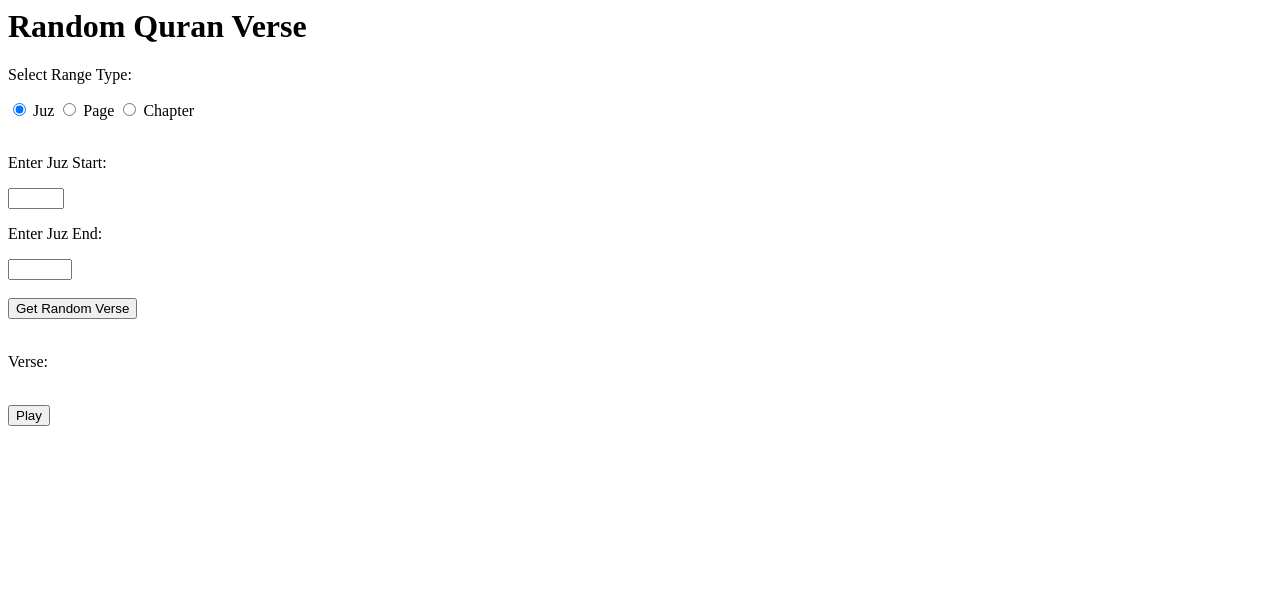
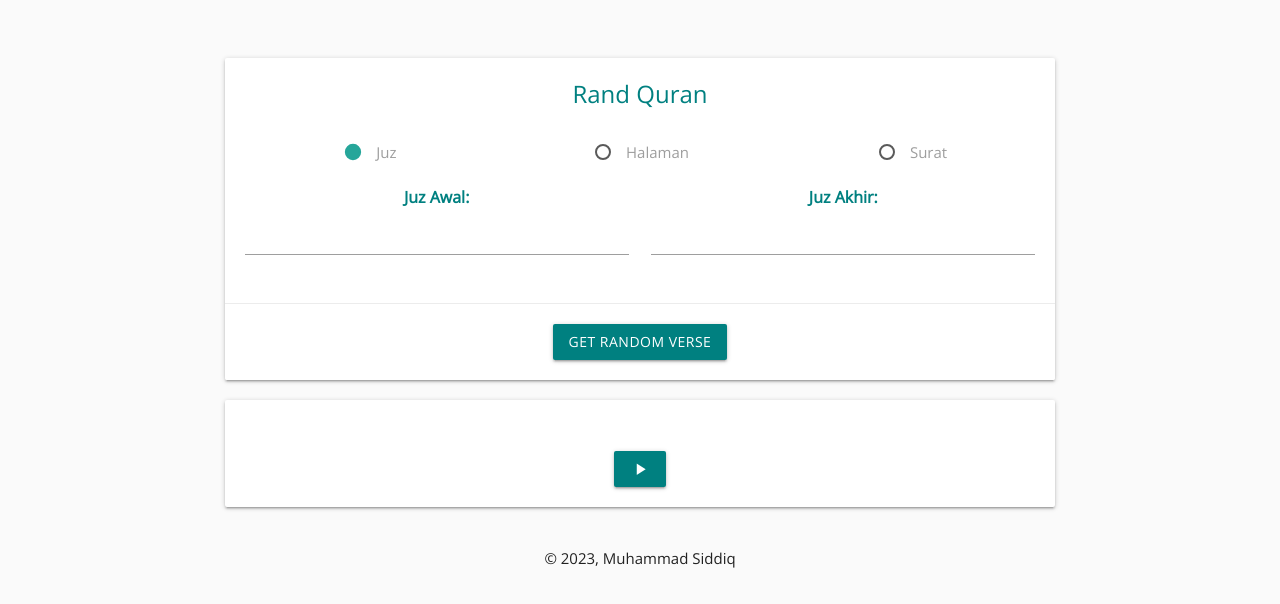
Before and after one commit to AlMutarjim/AlMutarjim.github.io, a plain HTML site: page index.html in a window 1280 px wide. Drawn offline with nearby package versions, Linux system fonts and the light colour scheme.

Commit message:
Update index.html

```diff
--- a/index.html
+++ b/index.html
@@ -1,5 +1,25 @@
-<html>
+<!DOCTYPE html>
+<html lang="en">
+
+<head>
+    <meta charset="UTF-8">
+    <meta name="viewport" content="width=device-width, initial-scale=1">
+    <title>Random Quran Verse</title>
+    <!-- Material Design stylesheet -->
+    <link rel="preconnect" href="https://fonts.googleapis.com">
+    <link rel="preconnect" href="https://fonts.gstatic.com" crossorigin>
+    <link href="https://fonts.googleapis.com/css2?family=Open+Sans&display=swap" rel="stylesheet">
+    <link rel="stylesheet" href="https://cdnjs.cloudflare.com/ajax/libs/materialize/1.0.0/css/materialize.min.css">
+    <!-- Material Design icons -->
+    <link href="https://fonts.googleapis.com/icon?family=Material+Icons" rel="stylesheet">
+    <!-- Custom styles -->
     <style>
+        body {
+            font-family: 'Open Sans', sans-serif;
+            text-align: center;
+            background-color: #fafafa;
+        }
+
         .spoiler {
             color: black;
             background-color: black;
@@ -11,30 +31,150 @@
         .spoiler:hover {
             background-color: transparent;
         }
+
+        audio {
+            display: none
+        }
+
+        #main-container {
+            margin-top: 50px;
+        }
+
+        .card {
+            margin-bottom: 20px;
+        }
+
+        .card .card-content {
+            padding: 20px;
+        }
+
+        .card .card-action {
+            padding: 20px;
+            text-align: center;
+        }
+
+        .card-title {
+            font-size: 15px;
+            font-weight: 700;
+            color: #008080;
+            text-align: center;
+        }
+
+        #range-label,
+        #range-end-label {
+            font-weight: 700;
+            font-size: 16px;
+            color: #008080;
+        }
+
+        .verse input[type="number"]::-webkit-inner-spin-button,
+        input[type="number"]::-webkit-outer-spin-button {
+            -webkit-appearance: none;
+            margin: 0;
+        }
+
+        input[type="number"] {
+            -moz-appearance: textfield;
+            appearance: textfield;
+            font-size: 16px;
+            font-weight: 700;
+            color: #008080;
+            text-align: center;
+            border: none;
+            border-bottom: 1px solid #008080;
+            width: 50%;
+            margin: 20px auto;
+            padding: 10px;
+        }
+
+        .btn {
+            background-color: #008080;
+        }
+
+        .btn:hover {
+            background-color: #006666;
+        }
+
+        @media (max-width: 1080px) {
+            .card {
+                width: 90%;
+                margin: 0 auto;
+            }
+
+            input[type="number"] {
+                width: 80%;
+            }
+        }
     </style>
+</head>
 
 <body>
-    <h1>Random Quran Verse</h1>
-    <p>Select Range Type:</p>
-    <input type="radio" id="range-juz" name="range-type" value="juz" checked>
-    <label for="range-juz">Juz</label>
-    <input type="radio" id="range-page" name="range-type" value="page">
-    <label for="range-page">Page</label>
-    <input type="radio" id="range-chapter" name="range-type" value="chapter">
-    <label for="range-chapter">Chapter</label><br><br>
-    <p id="range-label">Enter Juz Start:</p>
+    <div id="main-container">
+        <div class="row">
+            <div class="col s12 m10 offset-m1 l8 offset-l2">
+                <div class="card">
+                    <div class="card-content">
+                        <span class="card-title">Rand Quran</span>
+                        <br>
+                        <div class="row">
+                            <div class="col s4">
+                                <p>
+                                    <label>
+                                        <input type="radio" name="range-type" value="juz" checked />
+                                        <span>Juz</span>
+                                    </label>
+                                </p>
+                            </div>
+                            <div class="col s4">
+                                <p>
+                                    <label>
+                                        <input type="radio" name="range-type" value="page" />
+                                        <span>Halaman</span>
+                                    </label>
+                                </p>
+                            </div>
+                            <div class="col s4">
+                                <p>
+                                    <label>
+                                        <input type="radio" name="range-type" value="chapter" />
+                                        <span>Surat</span>
+                                    </label>
+                                </p>
+                            </div>
+                        </div>
+                        <div class="row">
+                            <div class="col s12 m6 s6">
+                                <p id="range-label">Juz Awal:</p>
                                 <input type="number" id="range-start" min="1" max="30" required>
-    <p id="range-end-label">Enter Juz End:</p>
-    <input type="number" id="range-end" min="1" max="604" required><br><br>
-    <button onclick="getRandomVerse()">Get Random Verse</button>
-    <br><br>
-    <p>Verse:</p>
-    <p id="verse"></p>
+                            </div>
+                            <div class="col s12 m6 s6">
+                                <p id="range-end-label">Juz Akhir:</p>
+                                <input type="number" id="range-end" min="1" max="604" required>
+                            </div>
+                        </div>
+
+                    </div>
+                    <div class="card-action">
+                        <a class="waves-effect waves-light btn" onclick="getRandomVerse()">Get Random Verse</a>
+                    </div>
+                </div>
+                <div class="card">
+                    <div class="card-content">
+                        <p id="verse" class="card-title" style=font-family:Arial></p>
                         <br>
-    <button id="playButton" onclick="playAudio()">Play</button>
+                        <button class="waves-effect waves-light btn" id="playButton" onclick="playAudio()">
+                        <i class="material-icons">play_arrow</i>
+                        </button>
+                        <audio id="audio" controls></audio>
+                    </div>
+                </div>
+            </div>
+        </div>
+    </div>
+    <footer>&#169; 2023, Muhammad Siddiq</footer>
+    <script src="https://cdnjs.cloudflare.com/ajax/libs/materialize/1.0.0/js/materialize.min.js"></script>
 </body>
 <script>
-
     const API_URLS = {
         juz: "https://api.npoint.io/64fd1d5a85851c800ac8",
         page: "https://api.npoint.io/fc9bdcbb5ea70254858f",
@@ -55,12 +195,12 @@
                 : data.slice(rangeStart - 1, rangeEnd).flatMap(({ verses: { start, end } }) => Array.from({ length: end - start + 1 }, (_, i) => start + i));
         const { data: { text, audio: audioUrl } } = await fetch(`https://api.alquran.cloud/v1/ayah/${verses[Math.floor(Math.random() * verses.length)]}/ar.alafasy`).then(response => response.json());
         let displayedText = text.split(' ').slice(0, 8).join(' ');
-        displayedText += text.split(' ').length > 14 ? `<span class="spoiler">${text.split(' ').slice(8).join(' ')}</span>` : '';
+        displayedText += text.split(' ').length > 14 ? `<span class="spoiler"> ${text.split(' ').slice(8).join(' ')}</span>` : '';
         if (text.split(' ').length > 14) {
             document.getElementById("verse").innerHTML = displayedText;
             setTimeout(() => {
                 audio.pause();
-                playButton.textContent = "Play";
+                playButton.innerHTML = '<i class="material-icons">play_arrow</i>';
             }, 8000);
         } else {
             document.getElementById("verse").textContent = text;
@@ -71,21 +211,21 @@
     const playAudio = () => {
         if (audio.paused || audio.ended) {
             audio.play();
-            playButton.textContent = "Pause";
+            playButton.innerHTML = '<i class="material-icons">pause</i>';
         } else {
             audio.pause();
-            playButton.textContent = "Play";
+            playButton.innerHTML = '<i class="material-icons">play_arrow</i>';
         }
     };
 
     audio.addEventListener("ended", () => {
-        playButton.textContent = "Play";
+        playButton.innerHTML = '<i class="material-icons">play_arrow</i>';
     });
 
     document.querySelectorAll('input[name="range-type"]').forEach(input => {
         input.addEventListener("change", () => {
-            document.getElementById("range-label").textContent = `Enter ${input.value.charAt(0).toUpperCase() + input.value.slice(1)} Start:`;
-            document.getElementById("range-end-label").textContent = `Enter ${input.value.charAt(0).toUpperCase() + input.value.slice(1)} End:`;
+            document.getElementById("range-label").textContent = `${input.value.charAt(0).toUpperCase() + input.value.slice(1)} Awal:`;
+            document.getElementById("range-end-label").textContent = `${input.value.charAt(0).toUpperCase() + input.value.slice(1)} Akhir:`;
         });
     });
 
```
Lines whose indentation alone changed are shown as unchanged.
